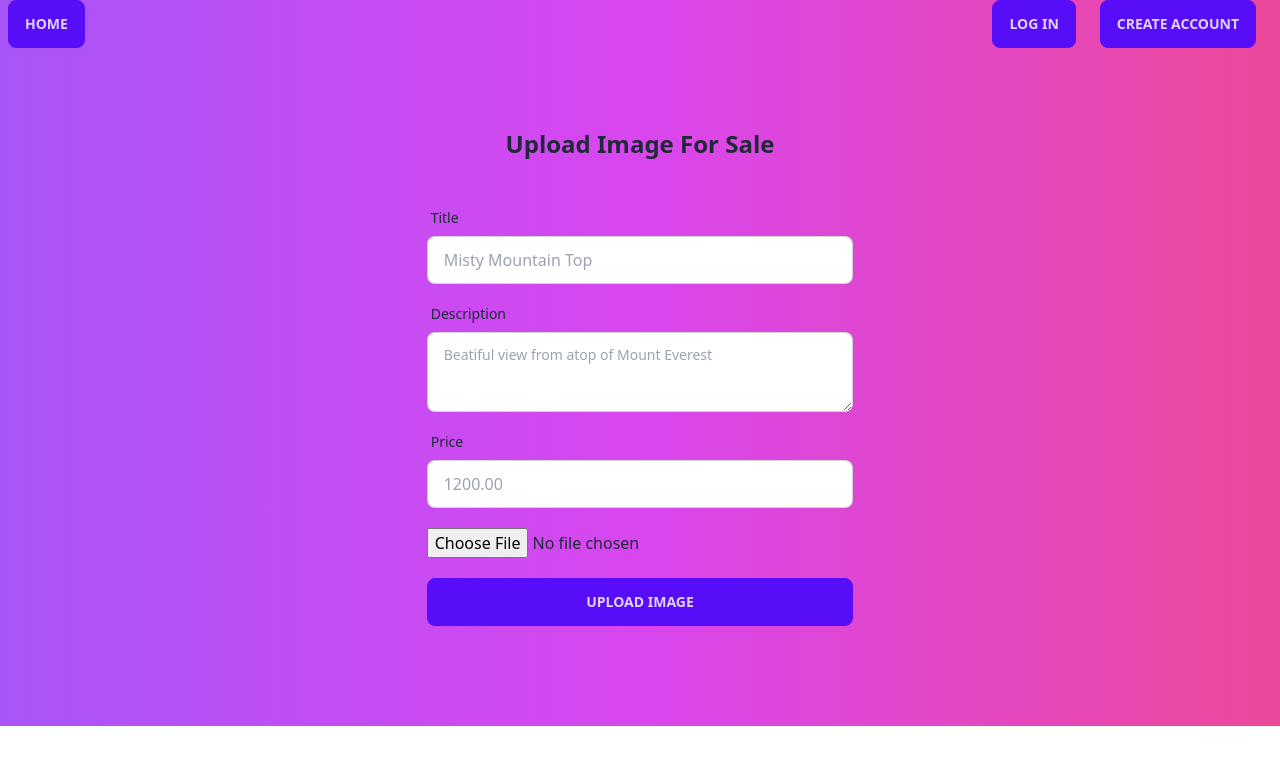
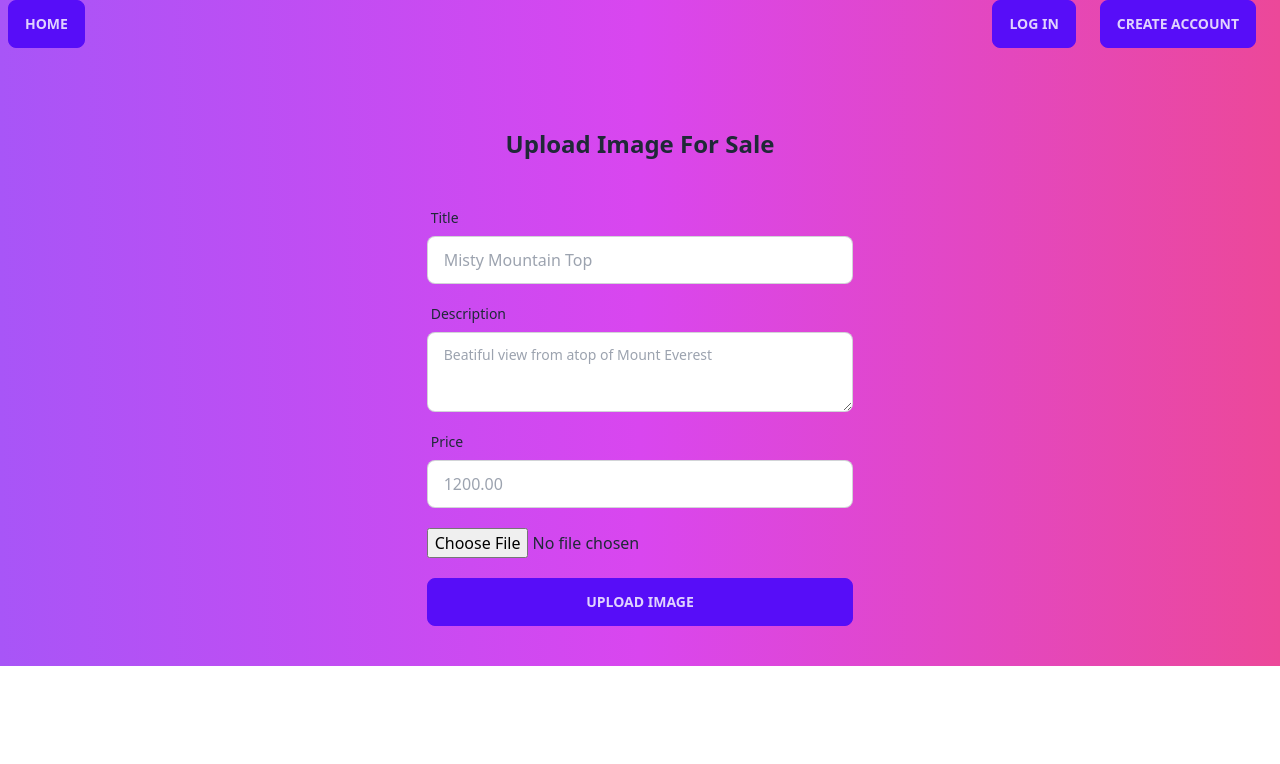
Before and after one commit to Kumaran-23/next-ecomm-frontend, a SvelteKit app: page /images/new in a window 1280 px wide. Shown: the top 764 px of the page. Built offline with nearby package versions, Linux system fonts and the light colour scheme; no server answers.

Commit message:
testing background change

```diff
--- a/src/routes/images/new/+page.svelte
+++ b/src/routes/images/new/+page.svelte
@@ -48,7 +48,7 @@
 	<script src="/aws-sdk-s3.min.js"></script>
 </svelte:head>
 
-<div class="bg-gradient-to-r from-purple-500 via-fuchsia-500 to-pink-500 pb-[60px]">
+<div class="bg-gradient-to-r from-purple-500 via-fuchsia-500 to-pink-500 bg-300%">
 	<h1 class="text-2xl text-center font-bold pt-20">Upload Image For Sale</h1>
 	<div
 		class="flex justify-center items-center bg-gradient-to-r from-purple-500 via-fuchsia-500 to-pink-500"
```
